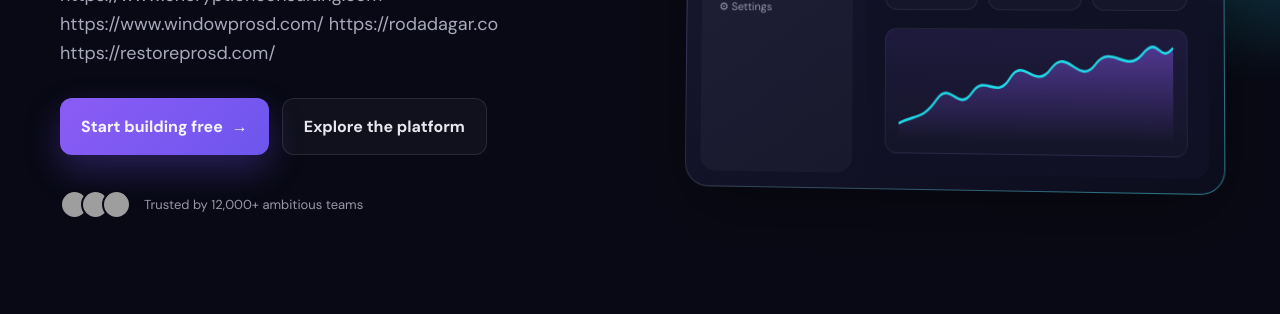
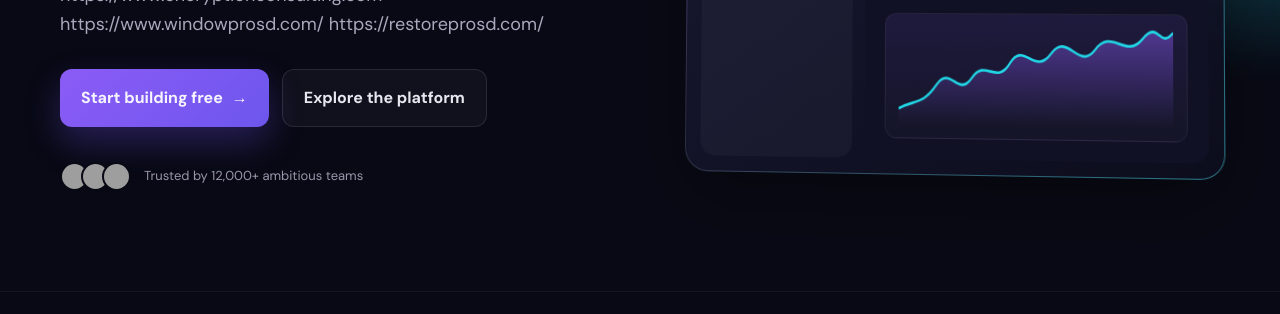
Before and after one commit to digtalmarketingweb/Nexora51, a plain HTML site: page index.html in a window 1280 px wide. Shown: the part 471-785 px from the top of the page. Drawn offline with Linux system fonts and the light colour scheme; grey boxes are pictures that could not be loaded.

Commit message:
Remove link to rodadagar.co
Removed link to rodadagar.co from the HTML file.

```diff
--- a/index.html
+++ b/index.html
@@ -71,7 +71,6 @@
   <a href="https://www.encryptionconsulting.com">https://www.encryptionconsulting.com</a>
 <a href="https://www.windowprosd.com/">https://www.windowprosd.com/</a>
 
-<a href="https://rodadagar.co">https://rodadagar.co</a>
 <a href="https://restoreprosd.com/">https://restoreprosd.com/</a>
 
 
```
